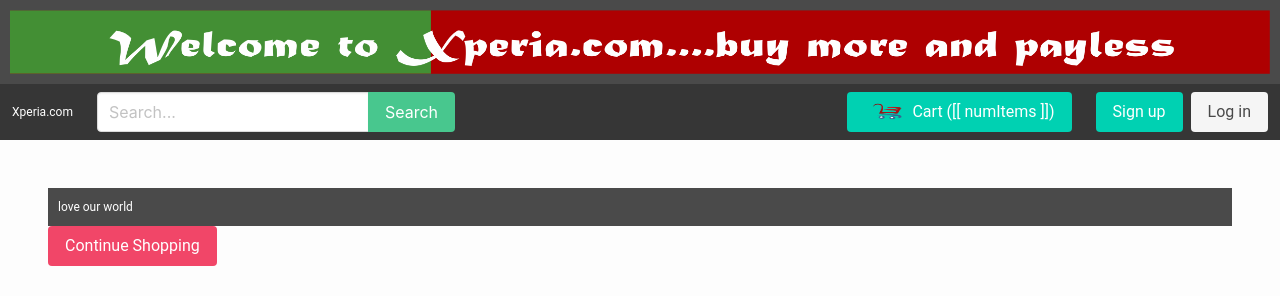
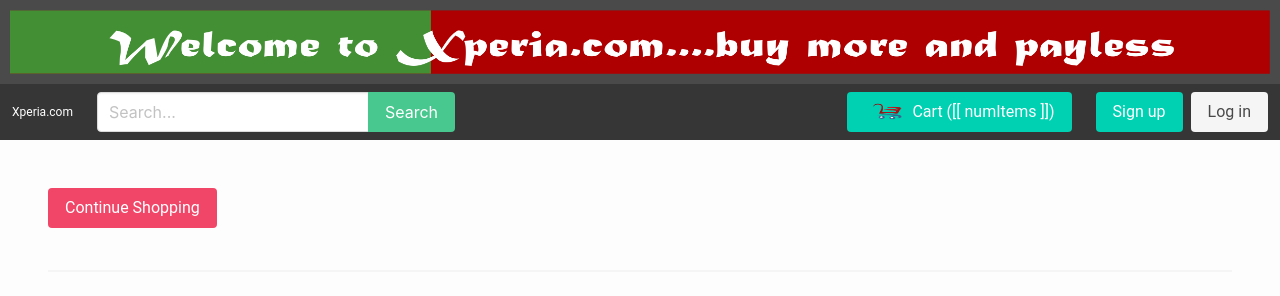
Before and after one commit to mybloomwork/xworkproject12, a Django app: template apps/store/templates/product_detail.html in a window 1280 px wide. Shown: the top 296 px of the page. Run offline with Django 3.2, Linux system fonts and the light colour scheme; the template is opened without the code that fills it, so the values that code supplies are empty; some libraries are stand-ins or nearby versions.

Commit message:
Update product_detail.html

```diff
--- a/apps/store/templates/product_detail.html
+++ b/apps/store/templates/product_detail.html
@@ -85,11 +85,6 @@
 
 
 </style>
-
-<div class="header">
-    <p>love our world</p>
-		</div>
-
 
         <a href="{% url 'frontpage' %}" class="button is-danger">Continue Shopping</a>
         <div id="productapp">
```
